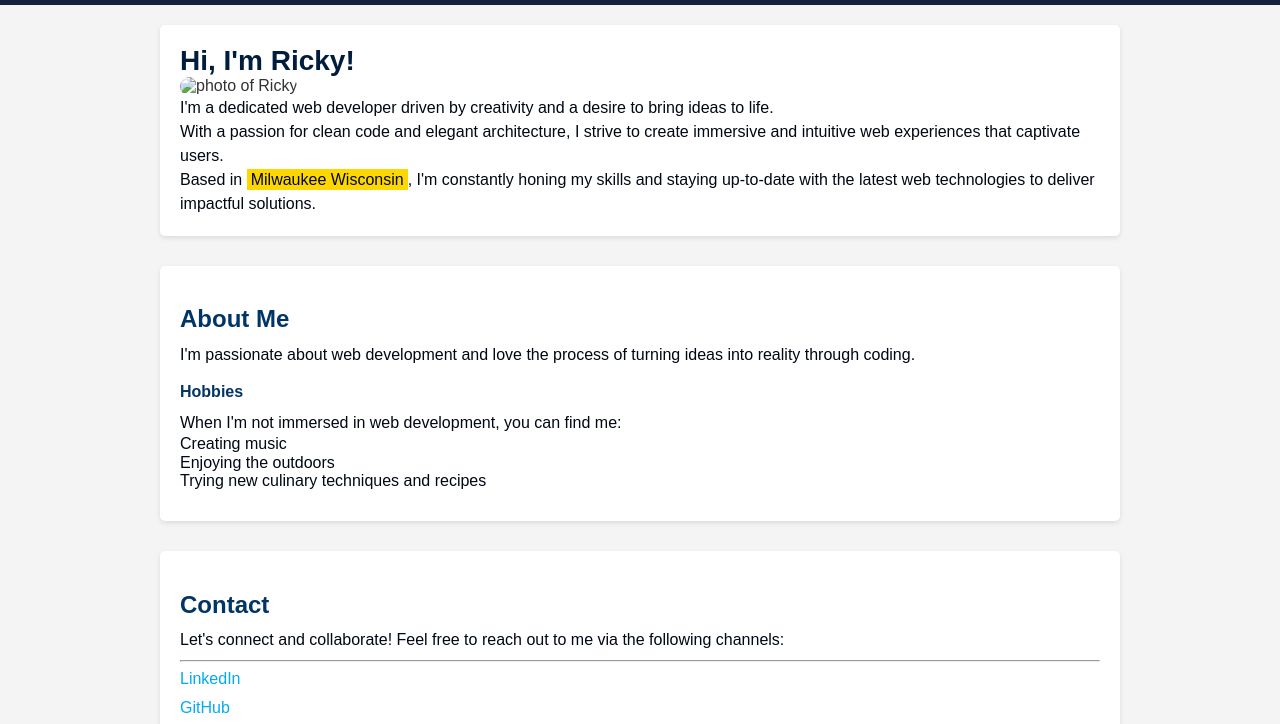
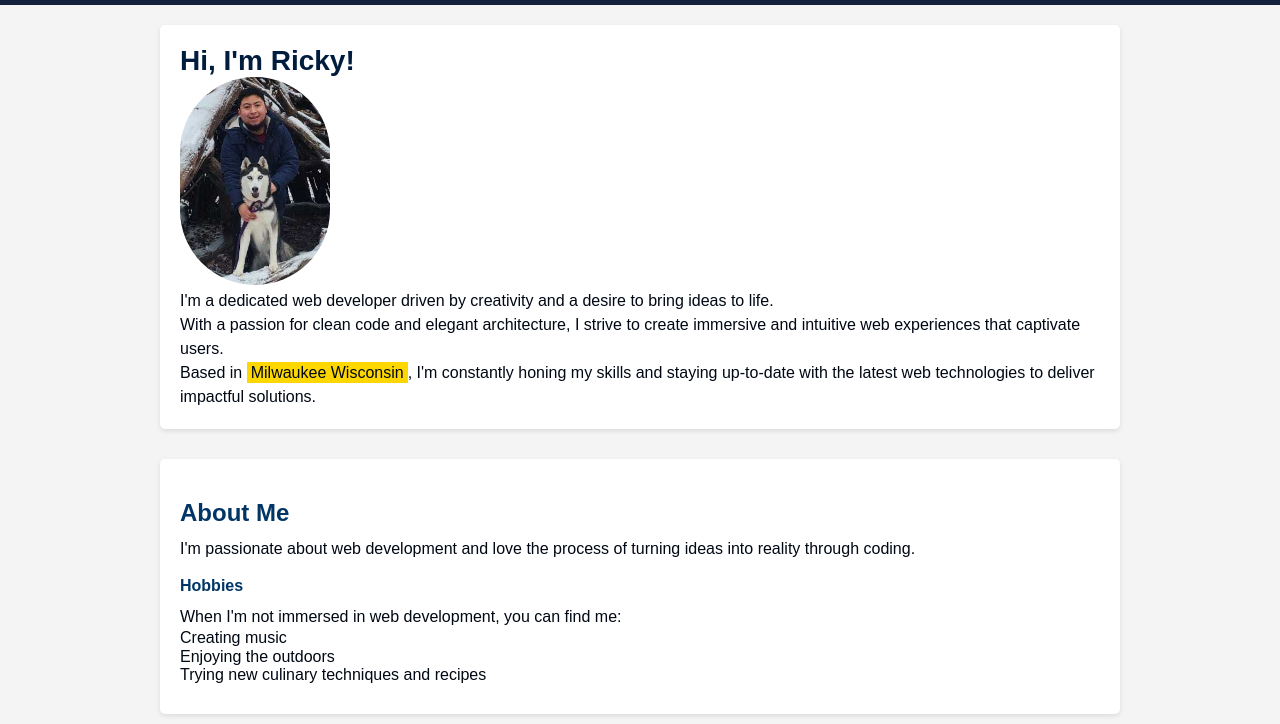
Before and after one commit to Ricardo0331/Portfolio, a plain HTML site: page index.html in a window 1280 px wide. Shown: the part 55-779 px from the top of the page. Drawn offline with nearby package versions, Linux system fonts and the light colour scheme; the site is published under a folder, as on GitHub Pages, so addresses that start at the root find nothing.

Commit message:
Update index.html
edit on line 27 deleted the forward slash in front of images

```diff
--- a/index.html
+++ b/index.html
@@ -24,7 +24,7 @@
     <!-- added ids for future nav bar -->
     <section id="intro">
       <h1 class="fav-color">Hi, I'm Ricky!</h1>
-      <img class="img-border" src="/images/Photo.jpg" width="150" alt="photo of Ricky"/>
+      <img class="img-border" src="images/Photo.jpg" width="150" alt="photo of Ricky"/>
         <p>I'm a dedicated web developer driven by creativity and a desire to bring ideas to life.</p>
         <p>With a passion for clean code and elegant architecture, I strive to create immersive and intuitive web experiences that captivate users.</p>
         <p>Based in <span class="highlight">Milwaukee Wisconsin</span>, I'm constantly honing my skills and staying up-to-date with the latest web technologies to deliver impactful solutions.</p>
```
